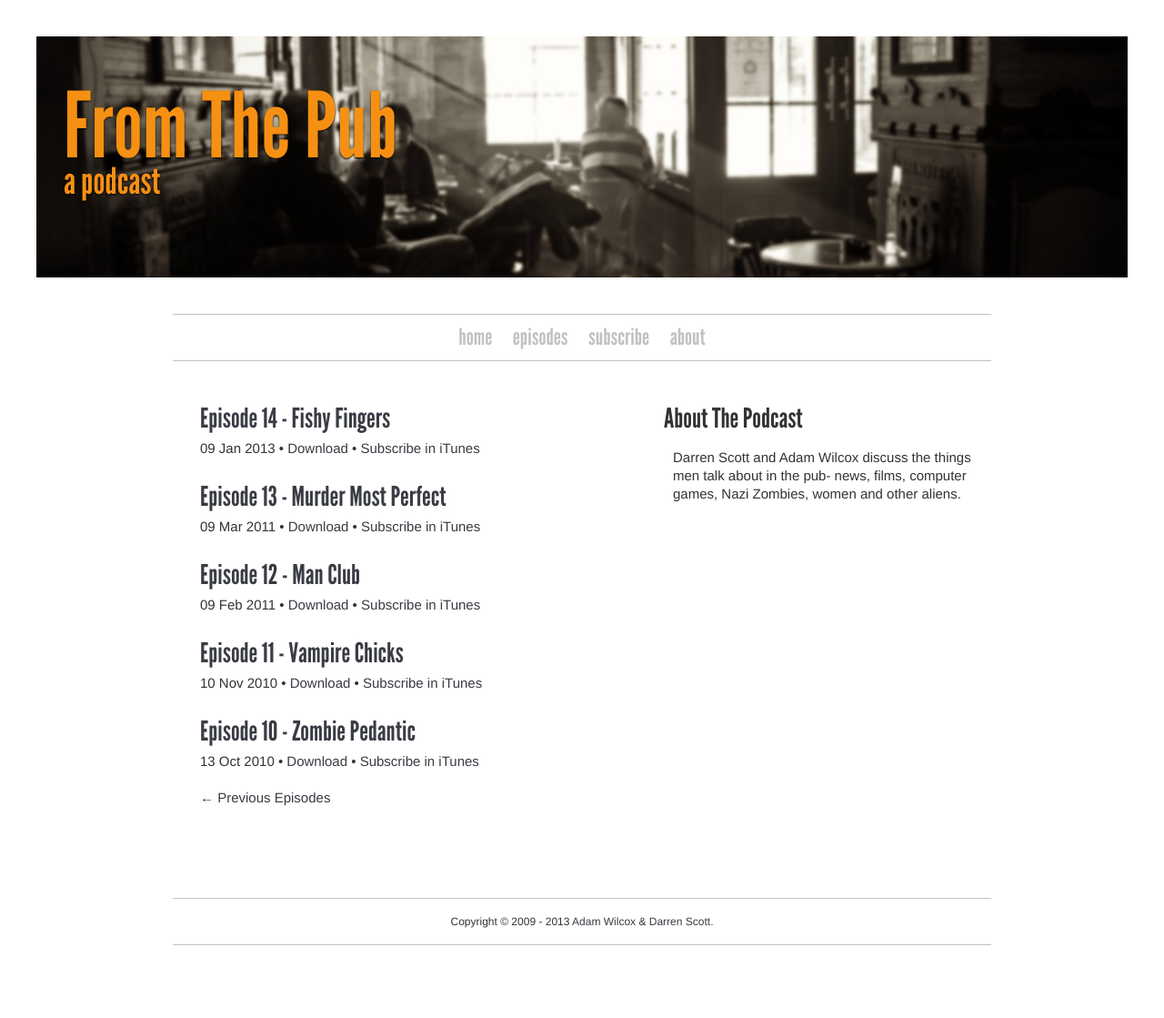
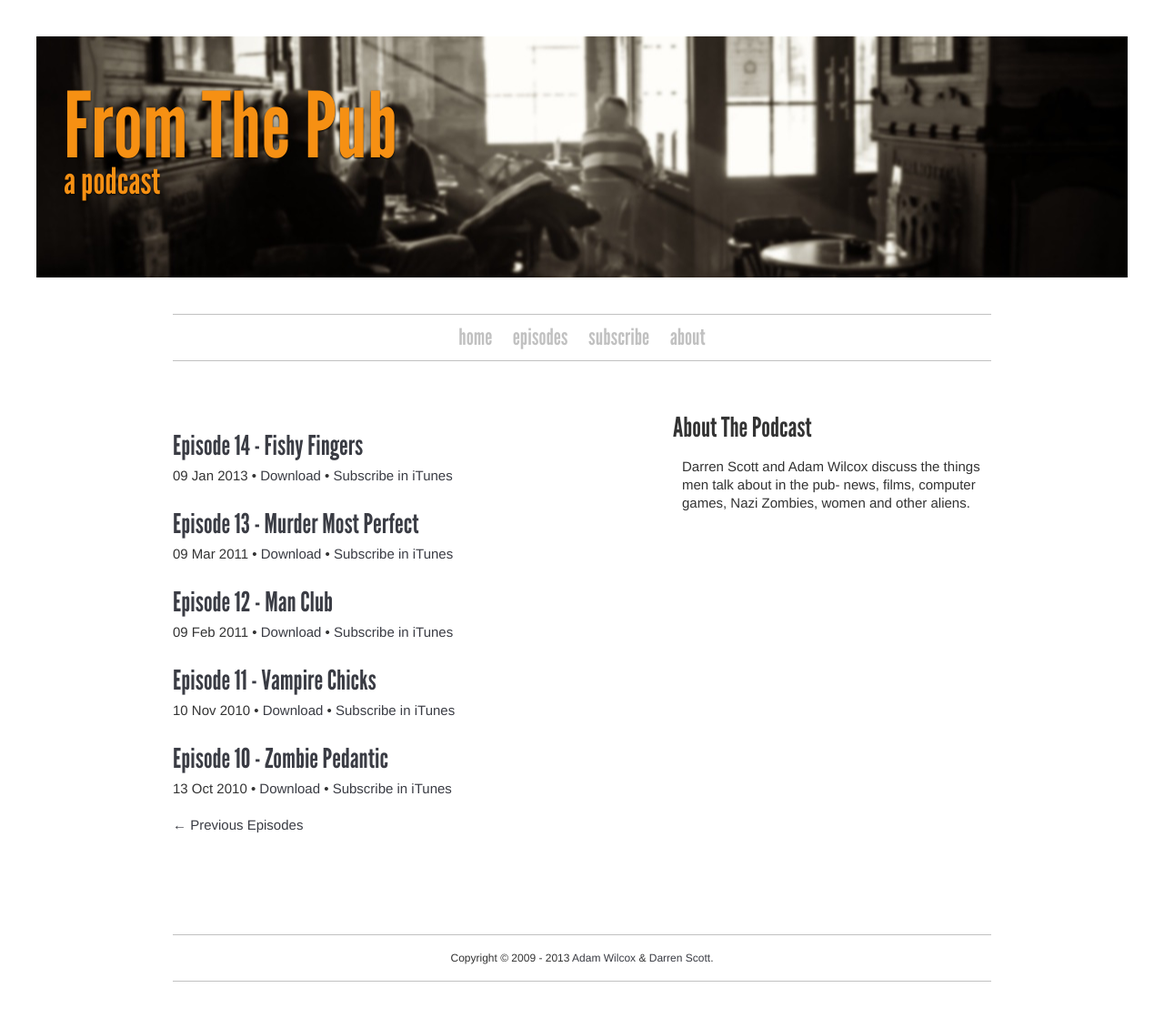
Before and after one commit to janicemvk/fromthepub, a Jekyll site: the page built from index.html, in a window 1280 px wide. Shown: the whole page at 91% size. Built offline with Jekyll 4.4.1, drawn with Linux system fonts in a browser that asks for light colours; before the commit the page ends 1079 px from its top, so only the background shows below that.

Commit message:
CSS Updates
Fixing iPhone framing issue

```diff
--- a/assets/style.css
+++ b/assets/style.css
@@ -1,3 +1,5 @@
+/* Last Update: 2013-01-13 11:45*/
+
 @font-face { font-family: leaguegothic; src: url('leaguegothic-regular-webfont.woff'); }
 
 /* @group css reset v2.0 */
@@ -53,12 +55,12 @@
 nav a:visited {color: rgba(105, 105, 105, 0.41);}
 nav a:hover {color: rgb(105, 105, 105);}
 
-section.homepage {max-width: 900px;margin: 0 auto;}
+section.homepage {max-width: 900px;margin: 0 auto;padding: 10px;}
 section.homepage h1 {font: 50px/50px leaguegothic, "Helvetica Neue", Helvetica, Arial, sans-serif;}
 
-article.about {max-width: 350px;float: right;margin: 0 10px 0 0;}
+article.about {max-width: 350px;float: right;margin: 0;}
 
-article.episode {font: 15px/20px "Helvetica Neue", Arial, Helvetica, Geneva, sans-serif;margin: 20px 0 0 30px;}
+article.episode {font: 15px/20px "Helvetica Neue", Arial, Helvetica, Geneva, sans-serif;margin: 20px 0 0;}
 article.episode h1 {font: 30px leaguegothic, "Helvetica Neue", Helvetica, Arial, sans-serif;padding: 5px 0;}
 article.about h1 {font: 30px leaguegothic, "Helvetica Neue", Helvetica, Arial, sans-serif;padding: 5px 0;}
 
@@ -94,4 +96,4 @@
 }
 
 /* 320-pixel layout for iPhone-sized screens */
-@media (max-width: 320px) {article.episode {width: 320px;margin: 0 0 18px 18px;clear: both;}header h1 {font-size: 60px;}}
+@media (max-width: 320px) {article.episode {width: 320px;margin: 0 0 18px;clear: both;}header h1 {font-size: 60px;}article.about {float: none;}}
```
